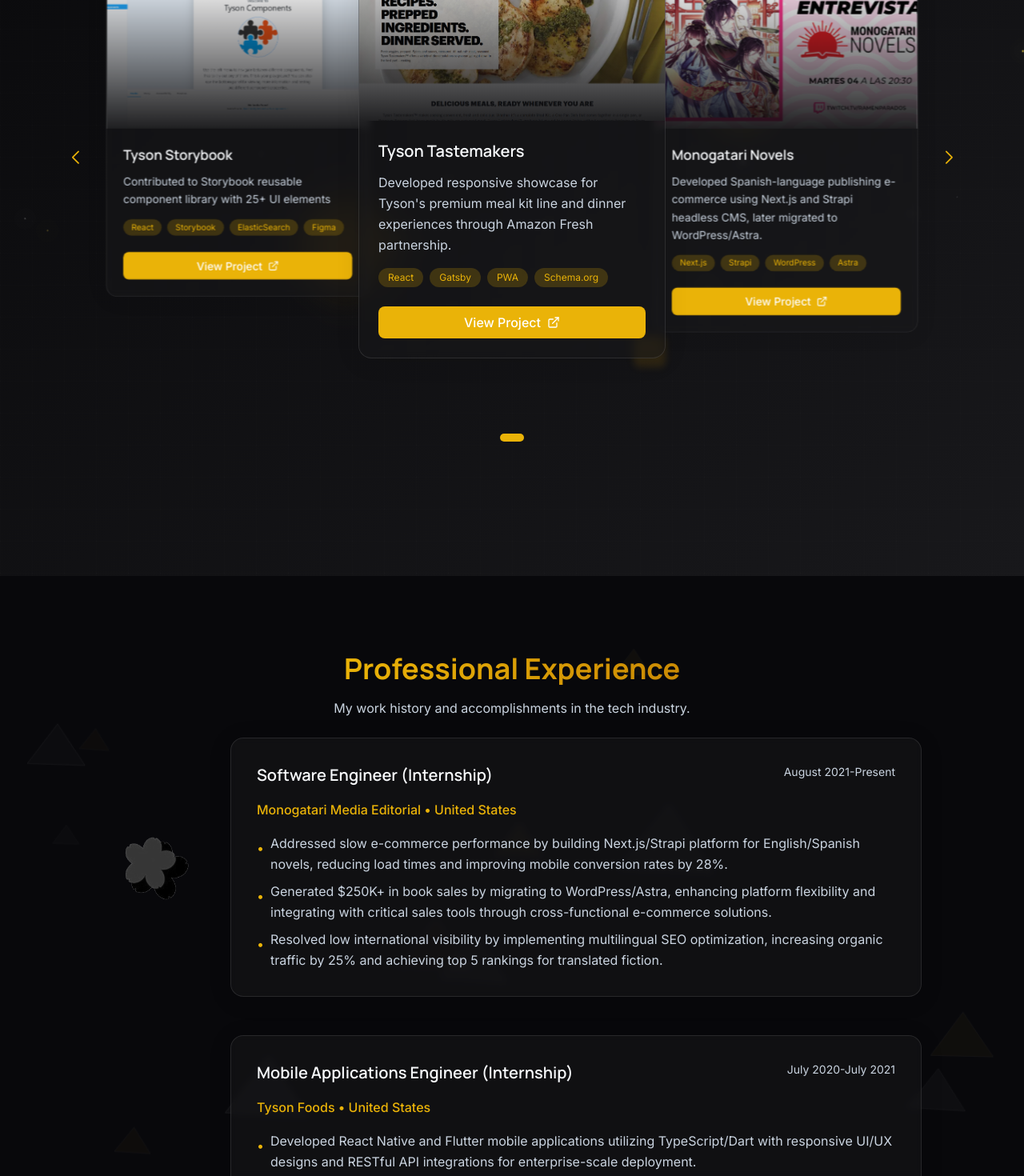
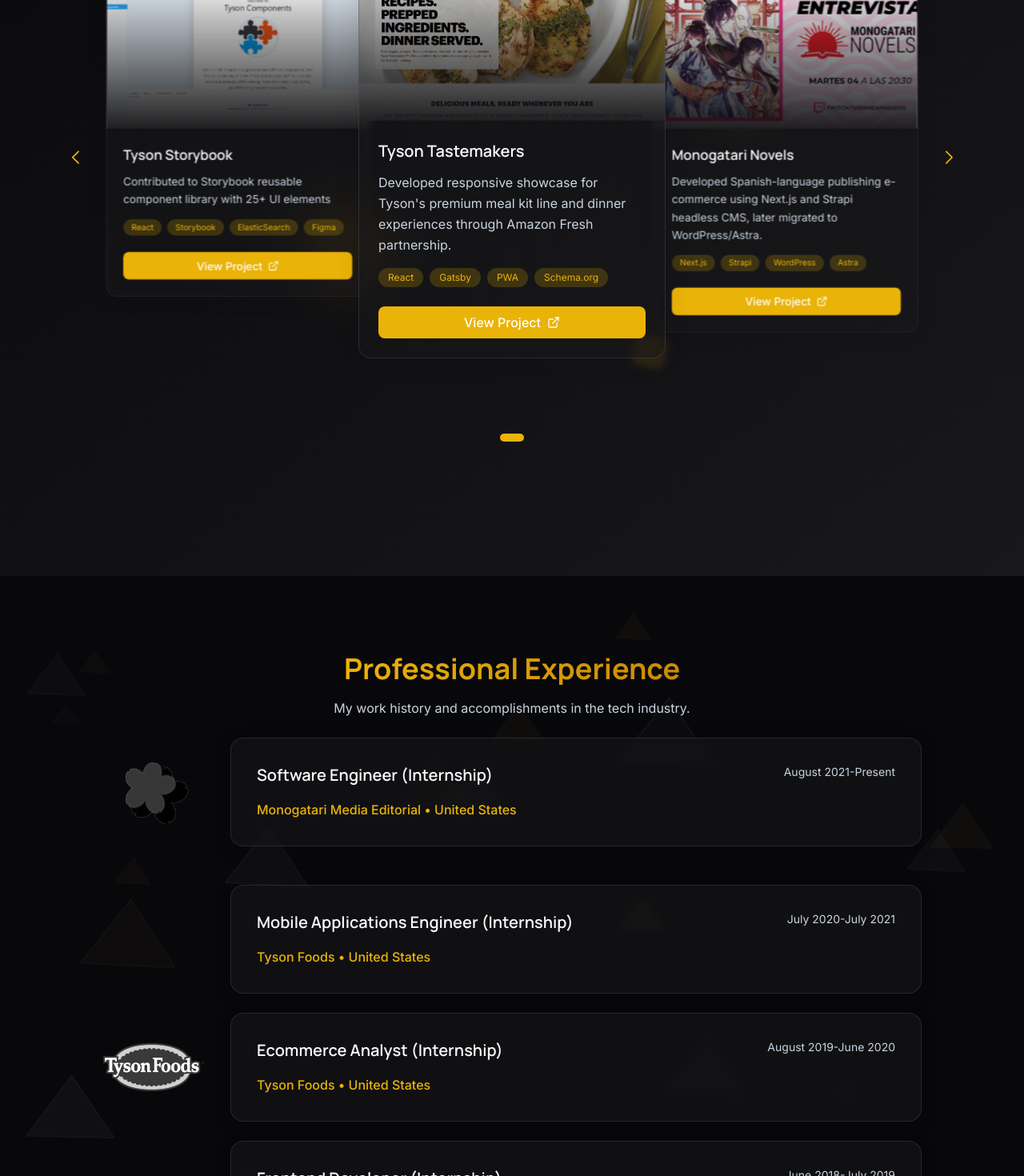
Before and after one commit to delozi/Portfolio, a Next.js app: page / in a window 1280 px wide. Shown: the part 1330-2800 px from the top of the page at 80% size. Built offline with nearby package versions, Linux system fonts and the light colour scheme.

Commit message:
Added toggle for animation, removed experience descriptions

```diff
--- a/src/app/components/AnimatedBackgrounds.tsx
+++ b/src/app/components/AnimatedBackgrounds.tsx
@@ -1,12 +1,14 @@
 'use client'
 
 import { useEffect, useState, useRef } from 'react'
+import { useAnimation } from '../context/AnimationContext'
 
 // Falling Stars Background Component
 export function FallingStarsBg({ opacity = 0.3 }) {
   const [isLoaded, setIsLoaded] = useState(false)
   const starsContainerRef = useRef<HTMLDivElement>(null)
   const [stars, setStars] = useState<React.ReactNode[]>([])
+  const { animationsEnabled } = useAnimation()
 
   // Create a single star element
   const createStarElement = (key: number) => {
@@ -19,7 +21,7 @@
     return (
       <div
         key={key}
-        className={`absolute w-${size} h-${size} ${starColor} animate-falling-star animate-pulse-glow pointer-events-none`}
+        className={`absolute w-${size} h-${size} ${starColor} ${animationsEnabled ? 'animate-falling-star animate-pulse-glow' : ''} pointer-events-none`}
         style={{
           left: leftPosition,
           top: `-20px`,
@@ -37,7 +39,7 @@
           fill="currentColor"
           className="pixel-diamond"
         >
-          <path d="M10,2 h4 v2 h2 v2 h2 v4 h-2 v2 h-2 v2 h-4 v-2 h-2 v-2 h-2 v-4 h2 v-2 h2 z" />
+          <path d="M10,2 h4 v2 h2 v2 h2 v4 h-2 v2 h-2 v2 h-4 v-2h-2 v-2h-2 v-4h2 v-2h2 z" />
         </svg>
       </div>
     )
@@ -68,7 +70,7 @@
     }, 500)
 
     return () => clearInterval(starInterval)
-  }, [isLoaded])
+  }, [isLoaded, animationsEnabled])
 
   return (
     <div ref={starsContainerRef} className="absolute inset-0 overflow-hidden pointer-events-none">
@@ -80,6 +82,7 @@
 // Hero Section Background
 export function HeroBackground() {
   const [isLoaded, setIsLoaded] = useState(false)
+  const { animationsEnabled } = useAnimation()
 
   useEffect(() => {
     setIsLoaded(true)
@@ -100,8 +103,8 @@
         <div className="absolute inset-0 bg-[url('/grid-pattern.svg')] bg-repeat opacity-10"></div>
 
         {/* Animated floating shapes */}
-        <div className={`absolute top-[15%] right-[35%] w-8 h-8 bg-yellow-400/20 rounded-full blur-sm transition-all duration-5000 ease-in-out ${isLoaded ? 'animate-float-slow' : ''}`}></div>
-        <div className={`absolute bottom-[25%] left-[40%] w-12 h-12 bg-white/10 rounded-lg rotate-45 blur-sm transition-all duration-7000 ease-in-out ${isLoaded ? 'animate-float' : ''}`}></div>
+        <div className={`absolute top-[15%] right-[35%] w-8 h-8 bg-yellow-400/20 rounded-full blur-sm transition-all duration-5000 ease-in-out ${isLoaded && animationsEnabled ? 'animate-float-slow' : ''}`}></div>
+        <div className={`absolute bottom-[25%] left-[40%] w-12 h-12 bg-white/10 rounded-lg rotate-45 blur-sm transition-all duration-7000 ease-in-out ${isLoaded && animationsEnabled ? 'animate-float' : ''}`}></div>
       </div>
 
       {/* Add falling stars */}
@@ -113,6 +116,7 @@
 // Projects Section Background
 export function ProjectsBackground() {
   const [isLoaded, setIsLoaded] = useState(false)
+  const { animationsEnabled } = useAnimation()
 
   useEffect(() => {
     setIsLoaded(true)
@@ -126,8 +130,8 @@
       {/* Subtle patterns and accents */}
       <div className="absolute inset-0">
         {/* Soft color accents */}
-        <div className="absolute top-[10%] right-[10%] w-72 h-72 bg-gradient-to-r from-accent-primary/10 to-accent-secondary/10 rounded-full blur-3xl animate-pulse-glow"></div>
-        <div className="absolute bottom-[5%] left-[5%] w-96 h-96 bg-gradient-to-r from-accent-secondary/10 to-accent-primary/10 rounded-full blur-3xl animate-pulse-glow" style={{ animationDelay: '2s' }}></div>
+        <div className={`absolute top-[10%] right-[10%] w-72 h-72 bg-gradient-to-r from-accent-primary/10 to-accent-secondary/10 rounded-full blur-3xl ${animationsEnabled ? 'animate-pulse-glow' : ''}`}></div>
+        <div className={`absolute bottom-[5%] left-[5%] w-96 h-96 bg-gradient-to-r from-accent-secondary/10 to-accent-primary/10 rounded-full blur-3xl ${animationsEnabled ? 'animate-pulse-glow' : ''}`} style={{ animationDelay: '2s' }}></div>
 
         {/* Subtle accent shapes */}
         <div className="absolute top-[30%] left-[15%] w-20 h-20 bg-accent-secondary/10 rounded-lg rotate-45 blur-xl"></div>
@@ -137,8 +141,8 @@
         <div className="absolute inset-0 bg-[url('/grid-pattern.svg')] bg-repeat opacity-10" style={{ backgroundPosition: '10px 10px' }}></div>
 
         {/* Animated floating elements */}
-        <div className={`absolute top-[45%] left-[25%] w-6 h-6 bg-accent-primary/15 rounded-full blur-sm ${isLoaded ? 'animate-float' : ''}`} style={{ animationDuration: '4s' }}></div>
-        <div className={`absolute bottom-[35%] right-[30%] w-10 h-10 bg-accent-secondary/15 rounded-lg rotate-12 blur-sm ${isLoaded ? 'animate-float-slow' : ''}`} style={{ animationDuration: '6s' }}></div>
+        <div className={`absolute top-[45%] left-[25%] w-6 h-6 bg-accent-primary/15 rounded-full blur-sm ${isLoaded && animationsEnabled ? 'animate-float' : ''}`} style={{ animationDuration: '4s' }}></div>
+        <div className={`absolute bottom-[35%] right-[30%] w-10 h-10 bg-accent-secondary/15 rounded-lg rotate-12 blur-sm ${isLoaded && animationsEnabled ? 'animate-float-slow' : ''}`} style={{ animationDuration: '6s' }}></div>
 
         {/* Subtle gradient edges */}
         <div className="absolute inset-x-0 top-0 h-20 bg-gradient-to-b from-white to-transparent"></div>
@@ -151,6 +155,7 @@
 // Skills Section Background
 export function SkillsBackground() {
   const [isLoaded, setIsLoaded] = useState(false)
+  const { animationsEnabled } = useAnimation()
 
   useEffect(() => {
     setIsLoaded(true)
@@ -167,13 +172,13 @@
       {/* Accent patterns */}
       <div className="absolute inset-0">
         {/* Circular glows */}
-        <div className="absolute -top-[10%] left-[20%] w-96 h-96 bg-yellow-400/15 rounded-full blur-3xl animate-pulse-glow" style={{ animationDuration: '8s' }}></div>
-        <div className="absolute bottom-[0%] right-[10%] w-80 h-80 bg-yellow-300/15 rounded-full blur-3xl animate-pulse-glow" style={{ animationDuration: '10s', animationDelay: '1s' }}></div>
+        <div className={`absolute -top-[10%] left-[20%] w-96 h-96 bg-yellow-400/15 rounded-full blur-3xl ${animationsEnabled ? 'animate-pulse-glow' : ''}`} style={{ animationDuration: '8s' }}></div>
+        <div className={`absolute bottom-[0%] right-[10%] w-80 h-80 bg-yellow-300/15 rounded-full blur-3xl ${animationsEnabled ? 'animate-pulse-glow' : ''}`} style={{ animationDuration: '10s', animationDelay: '1s' }}></div>
 
         {/* Animated floating squares */}
-        <div className={`absolute top-[20%] right-[25%] w-8 h-8 bg-yellow-400/15 rotate-45 blur-sm ${isLoaded ? 'animate-float-slow' : ''}`}></div>
-        <div className={`absolute bottom-[30%] left-[15%] w-12 h-12 bg-yellow-400/15 rotate-12 blur-md ${isLoaded ? 'animate-float' : ''}`} style={{ animationDelay: '1s' }}></div>
-        <div className={`absolute top-[60%] left-[40%] w-6 h-6 bg-yellow-300/15 rotate-45 blur-sm ${isLoaded ? 'animate-float-slow' : ''}`} style={{ animationDelay: '0.5s' }}></div>
+        <div className={`absolute top-[20%] right-[25%] w-8 h-8 bg-yellow-400/15 rotate-45 blur-sm ${isLoaded && animationsEnabled ? 'animate-float-slow' : ''}`}></div>
+        <div className={`absolute bottom-[30%] left-[15%] w-12 h-12 bg-yellow-400/15 rotate-12 blur-md ${isLoaded && animationsEnabled ? 'animate-float' : ''}`} style={{ animationDelay: '1s' }}></div>
+        <div className={`absolute top-[60%] left-[40%] w-6 h-6 bg-yellow-300/15 rotate-45 blur-sm ${isLoaded && animationsEnabled ? 'animate-float-slow' : ''}`} style={{ animationDelay: '0.5s' }}></div>
 
         {/* Subtle gradient overlay */}
         <div className="absolute inset-0 bg-gradient-radial from-transparent via-transparent to-gray-100/50"></div>
@@ -188,6 +193,7 @@
 // Blog Section Background
 export function BlogBackground() {
   const [isLoaded, setIsLoaded] = useState(false)
+  const { animationsEnabled } = useAnimation()
 
   useEffect(() => {
     setIsLoaded(true)
@@ -208,8 +214,8 @@
         <div className="absolute inset-0 bg-[url('/grid-pattern.svg')] bg-repeat opacity-15"></div>
 
         {/* Animated floating elements */}
-        <div className={`absolute top-[30%] left-[40%] w-8 h-8 bg-accent-primary/15 rounded-full blur-sm ${isLoaded ? 'animate-float' : ''}`} style={{ animationDuration: '5s' }}></div>
-        <div className={`absolute bottom-[25%] right-[35%] w-10 h-10 bg-accent-secondary/15 rounded-lg rotate-12 blur-sm ${isLoaded ? 'animate-float-slow' : ''}`} style={{ animationDuration: '7s' }}></div>
+        <div className={`absolute top-[30%] left-[40%] w-8 h-8 bg-accent-primary/15 rounded-full blur-sm ${isLoaded && animationsEnabled ? 'animate-float' : ''}`} style={{ animationDuration: '5s' }}></div>
+        <div className={`absolute bottom-[25%] right-[35%] w-10 h-10 bg-accent-secondary/15 rounded-lg rotate-12 blur-sm ${isLoaded && animationsEnabled ? 'animate-float-slow' : ''}`} style={{ animationDuration: '7s' }}></div>
       </div>
 
       {/* Add falling stars */}
@@ -221,6 +227,7 @@
 // Contact Section Background
 export function ContactBackground() {
   const [isLoaded, setIsLoaded] = useState(false)
+  const { animationsEnabled } = useAnimation()
 
   useEffect(() => {
     setIsLoaded(true)
@@ -234,8 +241,8 @@
       {/* Animated elements */}
       <div className="absolute inset-0">
         {/* Smaller floating elements */}
-        <div className={`absolute top-[30%] right-[20%] w-12 h-12 bg-white/5 rounded-lg rotate-45 blur-md ${isLoaded ? 'animate-float-slow' : ''}`}></div>
-        <div className={`absolute bottom-[20%] left-[25%] w-8 h-8 bg-accent-primary/10 rounded-full blur-sm ${isLoaded ? 'animate-float' : ''}`} style={{ animationDelay: '1s' }}></div>
+        <div className={`absolute top-[30%] right-[20%] w-12 h-12 bg-white/5 rounded-lg rotate-45 blur-md ${isLoaded && animationsEnabled ? 'animate-float-slow' : ''}`}></div>
+        <div className={`absolute bottom-[20%] left-[25%] w-8 h-8 bg-accent-primary/10 rounded-full blur-sm ${isLoaded && animationsEnabled ? 'animate-float' : ''}`} style={{ animationDelay: '1s' }}></div>
 
         {/* Subtle grid overlay with larger spacing */}
         <div className="absolute inset-0 bg-[url('/grid-pattern-large.svg')] bg-repeat opacity-10"></div>
--- a/src/app/components/Footer.tsx
+++ b/src/app/components/Footer.tsx
@@ -27,7 +27,7 @@
                 <Github className="h-5 w-5" />
               </a>
               <a
-                href="https://linkedin.com/in/louisdelozier"
+                href="https://linkedin.com/in/louis-delozier"
                 target="_blank"
                 rel="noopener noreferrer"
                 className="text-text-secondary hover:text-accent-primary transition-colors"
--- a/src/app/components/Hero.tsx
+++ b/src/app/components/Hero.tsx
@@ -217,7 +217,7 @@
               <Github className="h-5 w-5 md:h-6 md:w-6" />
             </a>
             <a
-              href="https://linkedin.com/in/louisdelozier"
+              href="https://linkedin.com/in/louis-delozier"
               target="_blank"
               rel="noopener noreferrer"
               className="text-text-secondary hover:text-accent-primary transition-colors"
--- /dev/null
+++ b/src/app/context/AnimationContext.tsx
@@ -0,0 +1,32 @@
+'use client'
+
+import { createContext, useContext, useState, ReactNode } from 'react'
+
+interface AnimationContextType {
+  animationsEnabled: boolean
+  toggleAnimations: () => void
+}
+
+const AnimationContext = createContext<AnimationContextType | undefined>(undefined)
+
+export function AnimationProvider({ children }: { children: ReactNode }) {
+  const [animationsEnabled, setAnimationsEnabled] = useState(false)
+
+  const toggleAnimations = () => {
+    setAnimationsEnabled(prev => !prev)
+  }
+
+  return (
+    <AnimationContext.Provider value={{ animationsEnabled, toggleAnimations }}>
+      {children}
+    </AnimationContext.Provider>
+  )
+}
+
+export function useAnimation() {
+  const context = useContext(AnimationContext)
+  if (context === undefined) {
+    throw new Error('useAnimation must be used within an AnimationProvider')
+  }
+  return context
+}
--- a/src/app/layout.tsx
+++ b/src/app/layout.tsx
@@ -4,6 +4,7 @@
 import Header from './components/Header'
 import Footer from './components/Footer'
 import FixedNavArrow from './components/FixedNavArrow'
+import { AnimationProvider } from './context/AnimationContext'
 
 const inter = Inter({
   subsets: ['latin'],
@@ -65,10 +66,12 @@
   return (
     <html lang="en" className={`${inter.variable} ${manrope.variable} ${jetbrainsMono.variable} dark`}>
       <body className="min-h-screen bg-background-primary">
-        <Header />
-        <FixedNavArrow />
-        {children}
-        <Footer />
+        <AnimationProvider>
+          <Header />
+          <FixedNavArrow />
+          {children}
+          <Footer />
+        </AnimationProvider>
       </body>
     </html>
   )
--- a/src/app/page.tsx
+++ b/src/app/page.tsx
@@ -75,50 +75,28 @@
     logo: '/Monogatari.png',
     location: 'United States',
     position: 'Software Engineer (Internship)',
-    period: 'August 2021-Present',
-    achievements: [
-      'Addressed slow e-commerce performance by building Next.js/Strapi platform for English/Spanish novels, reducing load times and improving mobile conversion rates by 28%.',
-      'Generated $250K+ in book sales by migrating to WordPress/Astra, enhancing platform flexibility and integrating with critical sales tools through cross-functional e-commerce solutions.',
-      'Resolved low international visibility by implementing multilingual SEO optimization, increasing organic traffic by 25% and achieving top 5 rankings for translated fiction.'
-    ]
+    period: 'August 2021-Present'
   },
   {
     company: 'Tyson Foods',
     logo: '/Tyson.png',
     location: 'United States',
     position: 'Mobile Applications Engineer (Internship)',
-    period: 'July 2020-July 2021',
-    achievements: [
-      'Developed React Native and Flutter mobile applications utilizing TypeScript/Dart with responsive UI/UX designs and RESTful API integrations for enterprise-scale deployment.',
-      'Saved Tyson $40K annually by creating a mobile component library, reducing code redundancy and development workload.',
-      'Improved design consistency by modeling 15+ UI components in Figma following Tyson design guidelines, ensuring brand alignment across mobile applications.',
-      'Engineered secure full-stack solutions with Redux, OAuth, Firebase, and SQL database integration.',
-      'Solved offline accessibility challenges by architecting cross-platform applications for iOS/Android with React Navigation, push notification services, and offline-first functionality, increasing user engagement by 20%.'
-    ]
+    period: 'July 2020-July 2021'
   },
   {
     company: 'Tyson Foods',
     logo: '/Tyson.png',
     location: 'United States',
     position: 'Ecommerce Analyst (Internship)',
-    period: 'August 2019-June 2020',
-    achievements: [
-      'Integrated e-commerce analytics platforms including Google Analytics, Bazaarvoice, and custom APIs, improving website uptime by 25% and enhancing customer engagement metrics.',
-      'Addressed legacy website code (Sitecore) limitations by migrating to Gatsby/Drupal, boosting SEO rankings 45% and sales 28%.',
-      'Tackled low search rankings by implementing SEO optimization strategies with content governance frameworks, improving organic rankings and driving 30% increased traffic conversion.'
-    ]
+    period: 'August 2019-June 2020'
   },
   {
     company: 'Tyson Foods',
     logo: '/Tyson.png',
     location: 'United States',
     position: 'Frontend Developer (Internship)',
-    period: 'June 2018-July 2019',
-    achievements: [
-      'Managed 12+ brand websites serving 5M+ monthly visitors, including Tyson.com, Jimmy Dean, BallPark, and Hillshire Farms.',
-      'Built accessible React/Gatsby webapps with GraphQL and Drupal CMS, achieving 98% WCAG compliance.',
-      'Saved Tyson $60K annually by creating a 25+ element component library, eliminating code redundancy across brand platforms.'
-    ]
+    period: 'June 2018-July 2019'
   }
 ]
 
@@ -232,7 +210,7 @@
                         key={`${job.position}-${index}`}
                         className="glass-card p-6 sm:p-8 bg-background-secondary/50 border border-white/10 backdrop-blur-sm transition-all duration-300 hover:shadow-[0_0_20px_rgba(234,179,8,0.3)] hover:scale-[1.02] hover:border-yellow-600/30"
                       >
-                        <div className="flex flex-col sm:flex-row sm:items-start justify-between gap-2 mb-4">
+                        <div className="flex flex-col sm:flex-row sm:items-start justify-between gap-2">
                           <div>
                             <h3 className="text-xl font-display font-semibold text-text-primary">{job.position}</h3>
                             <p className="text-accent-primary font-medium">
@@ -241,15 +219,6 @@
                           </div>
                           <span className="text-text-secondary text-sm whitespace-nowrap">{job.period}</span>
                         </div>
-
-                        <ul className="mt-4 space-y-2">
-                          {job.achievements.map((achievement, i) => (
-                            <li key={i} className="flex gap-2 text-text-secondary">
-                              <span className="text-accent-primary flex-shrink-0 mt-1.5">•</span>
-                              <span>{achievement}</span>
-                            </li>
-                          ))}
-                        </ul>
                       </div>
                     ))}
                   </div>
```
Also changed, not shown: src/app/components/Header.tsx (+20 -1 lines).
